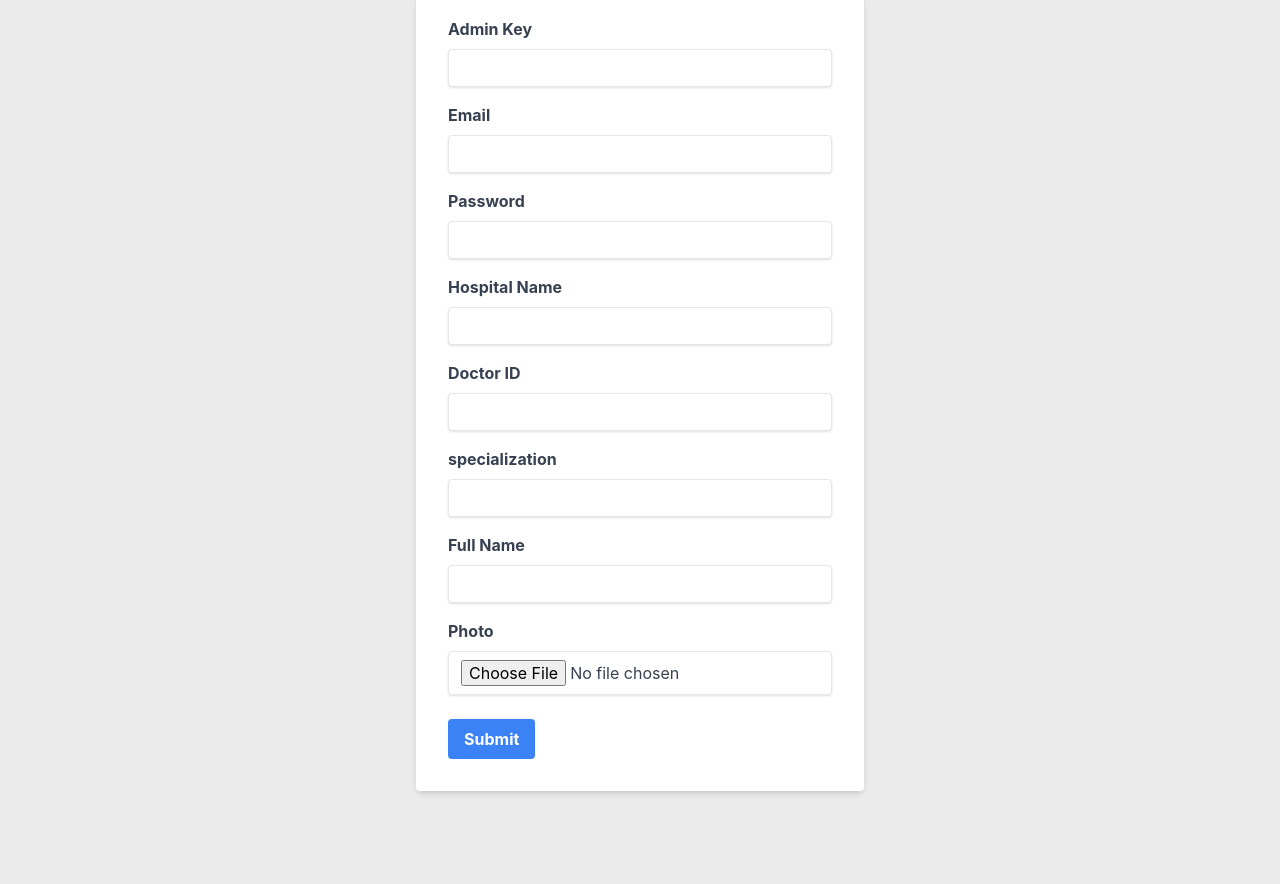
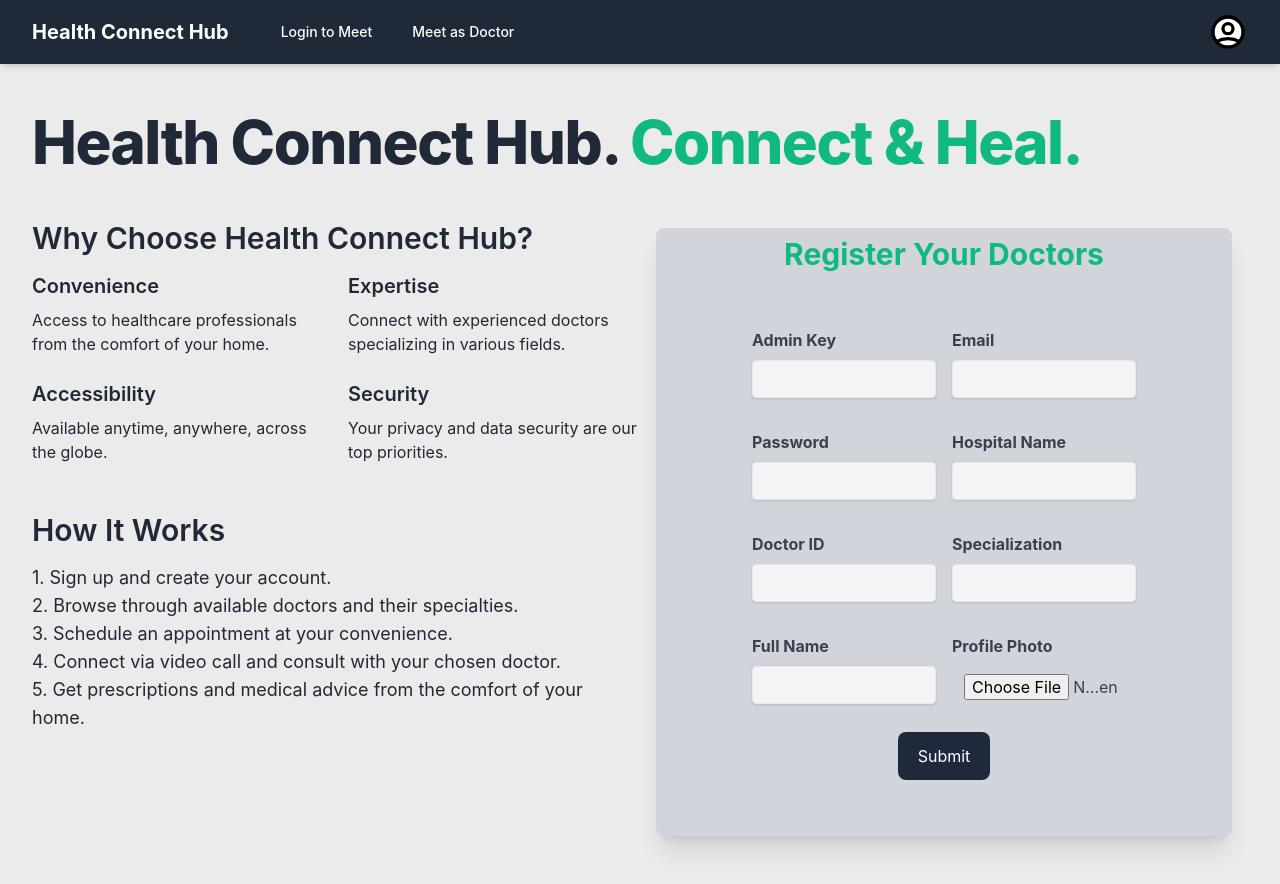
Before and after one commit to sharma-tanishq/health-connect-hub, a Next.js app: page /adminpage in a window 1280 px wide. Before the commit the page ends 800 px from the top, so only its background shows below. Built offline with nearby package versions, Linux system fonts and the light colour scheme; no server answers; a small style sheet from the web is missing.

Commit message:
ui changes done

```diff
--- a/components/DoctorList.tsx
+++ b/components/DoctorList.tsx
@@ -11,34 +11,47 @@ interface Doctor {
 
 interface DoctorListProps {
   doctors: Doctor[];
-    joinRoom: (roomId:string) => void;
+  joinRoom: (roomId: string) => void;
 }
 
 const DoctorList: React.FC<DoctorListProps> = ({ doctors, joinRoom }) => {
   const handleDoctorClick = (doctor: Doctor) => {
     console.log(`Clicked doctor: ${doctor.fullName}`);
     joinRoom(doctor.docId);
-    // Add any additional logic here, such as navigating to the doctor's profile page
   };
+
   return (
-    <div className="grid grid-cols-1 sm:grid-cols-2 md:grid-cols-3 lg:grid-cols-4 gap-4">
+    <div className="grid grid-cols-1 sm:grid-cols-2 md:grid-cols-3 lg:grid-cols-4 gap-6">
       {doctors.map((doctor) => (
         <div
           key={doctor.docId}
-          className="bg-white shadow-md rounded-lg overflow-hidden cursor-pointer"
+          className="bg-gray-800 shadow-lg rounded-lg overflow-hidden cursor-pointer transform hover:-translate-y-2 transition-all duration-300 "
           onClick={() => handleDoctorClick(doctor)}
         >
-          <div className="h-48 overflow-hidden">
+          <div className="h-56 overflow-hidden bg-gray-800">
+            <div className='p-2'>
+
             <img
               src={`${doctor.photo}`}
               alt={doctor.fullName}
               className="w-full h-full object-cover"
               />
               </div>
-          <div className="p-4">
-            <h3 className="text-lg font-semibold mb-2">{doctor.fullName}</h3>
-            <p className="text-gray-600">{doctor.specialization}</p>
-            <p className="text-gray-600">{doctor.hospital}</p>
+          </div>
+          <div className="p-6">
+            <h3 className="text-xl font-bold mb-4 text-white">
+              Name: {doctor.fullName}
+            </h3>
+            <div className="mb-2">
+              <span className="font-semibold text-white">
+                Specialization:
+              </span>{' '}
+              <span className="text-white">{doctor.specialization}</span>
+            </div>
+            <div>
+              <span className="font-semibold text-white">Hospital:</span>{' '}
+              <span className="text-white">{doctor.hospital}</span>
+            </div>
           </div>
         </div>
       ))}
--- a/components/header/index.tsx
+++ b/components/header/index.tsx
@@ -1,30 +1,46 @@
 import Link from 'next/link';
 import { useUser } from '@auth0/nextjs-auth0';
 import { UserIcon } from '../../assets/icons';
-
+import { useRouter } from 'next/router';
 const Header = () => {
   const userMetadata = useUser();
+  const router = useRouter();
 
   return (
-    <nav className="bg-gray-800 fixed top-0 w-full z-50">
-      <div className="max-w-7xl mx-auto px-2 sm:px-6 lg:px-8">
-        <div className="relative flex items-center justify-between h-16">
-          <div className="flex-1 flex items-center justify-center sm:items-stretch sm:justify-start">
-            <div className="hidden sm:block sm:ml-6">
-              <div className="flex space-x-4">
+    <nav className="bg-gray-800 fixed top-0 w-full z-50 shadow-md">
+      <div className="max-w-7xl mx-auto px-4 sm:px-6 lg:px-8">
+        <div className="flex items-center justify-between h-16">
+          <div className="flex items-center">
+            <div className="flex-shrink-0">
+              <Link href="/">
+                <span className="text-white text-xl font-bold hover:cursor-pointer">Health Connect Hub</span>
+              </Link>
+            </div>
+            <div className="hidden md:block">
+              <div className="ml-10 flex items-baseline space-x-4">
                 {!userMetadata.user ? (
                   <Link href="/api/auth/login">
-                    <button className="text-white">Login with Google</button>
+                    <button className="text-white hover:bg-gray-700 hover:text-white px-3 py-2 rounded-md text-sm font-medium">
+                      Login to Meet
+                    </button>
                   </Link>
                 ) : (
                   <Link href="/api/auth/logout">
-                    <button className="text-white">Logout</button>
+                    <button className="text-white hover:bg-gray-700 hover:text-white px-3 py-2 rounded-md text-sm font-medium">
+                      Logout
+                    </button>
                   </Link>
                 )}
+                <Link href={router.pathname ==="/doctorlogin"?"/":"/doctorlogin"}>
+                  <button className="text-white hover:bg-gray-700 hover:text-white px-3 py-2 rounded-md text-sm font-medium">
+                    {router.pathname ==="/doctorlogin"?"Meet as Patient":"Meet as Doctor"}
+                  </button>
+                </Link>
               </div>
             </div>
           </div>
-          <div className="absolute inset-y-0 right-0 flex items-center pr-2 sm:static sm:inset-auto sm:ml-6 sm:pr-0">
+          <div className="hidden md:block">
+            <div className="ml-4 flex items-center md:ml-6">
               <div className="ml-3 relative">
                 <button
                   type="button"
@@ -46,7 +62,11 @@ const Header = () => {
               </div>
             </div>
           </div>
-      </div>{' '}
+          <div className="-mr-2 flex md:hidden">
+            {/* Mobile menu button */}
+          </div>
+        </div>
+      </div>
     </nav>
   );
 };
--- a/components/welcome-container/index.tsx
+++ b/components/welcome-container/index.tsx
@@ -3,11 +3,12 @@ export default function WelcomeContainer({
 }: {
   children: React.ReactNode;
 }) {
+
   return (
     <>
       <div className="relative overflow-hidden">
         <div className="max-w-7xl mx-auto">
-          <div className="relative z-10 pb-8 sm:pb-16 md:pb-20 lg:max-w-2xl lg:w-full lg:pb-28 xl:pb-32">
+          <div className="relative z-10 pb-8  w-full ">
             <main className="mt-10 mx-auto max-w-7xl px-4 sm:mt-12 sm:px-6 md:mt-16 lg:mt-20 lg:px-8 xl:mt-28">
               <div className="sm:text-left lg:text-left">
                 <h1 className="text-4xl tracking-tight font-extrabold text-gray-900 sm:text-5xl md:text-6xl">
@@ -18,11 +19,10 @@ export default function WelcomeContainer({
                     Connect & Heal.
                   </span>
                 </h1>
-                <p className="mt-3 text-base text-gray-700 sm:mt-5 sm:text-lg sm:max-w-xl sm:mx-auto md:mt-5 md:text-xl lg:mx-0">
-                  Get Connected with Doctors all over the world.
-                </p>
-                <div className="flex gap-4 justify-start mt-4">{children}</div>
+
               </div>
+              <div className="grid grid-cols-2">
+                <div className="col-span-1">
                   <div className="mt-10 text-gray-800 text-left sm:mt-12">
                     <h2 className="text-3xl font-semibold mb-4">Why Choose Health Connect Hub?</h2>
                     <div className="grid grid-cols-1 sm:grid-cols-2 gap-6">
@@ -58,6 +58,11 @@ export default function WelcomeContainer({
                       5. Get prescriptions and medical advice from the comfort of your home.
                     </p>
                   </div>
+                </div>
+                <div className="mt-10 p-4 col-span-1 col-start-2">
+                  {children}
+                </div>
+              </div>
             </main>
           </div>
         </div>
--- a/pages/adminpage.tsx
+++ b/pages/adminpage.tsx
@@ -1,5 +1,6 @@
 import React, { ChangeEvent, FormEvent, useState } from 'react';
 import axios, { AxiosResponse } from 'axios';
+import Layout from './layout';
 
 interface FormData {
   email: string;
@@ -10,6 +11,7 @@ interface FormData {
   photo: string | null;
   password: string;
 }
+
 const AdminPage: React.FC = () => {
   const [adminKey, setAdminKey] = useState<string>('');
   const [formData, setFormData] = useState<FormData>({
@@ -80,17 +82,17 @@ const AdminPage: React.FC = () => {
   };
 
   return (
-    <div className="flex justify-center items-center h-screen">
-      <form
-        onSubmit={handleSubmit}
-        className="bg-white shadow-md rounded px-8 pt-6 pb-8 mb-4 w-full max-w-md"
-      >
+    <Layout>
+      <div className="bg-gray-300 shadow-xl rounded-lg flex flex-col justify-center items-center">
+      <div className="text-3xl my-2 text-emerald-500 font-bold mb-8">Register Your Doctors</div>
+        <form onSubmit={handleSubmit} className="px-8 pt-6 pb-8 mb-4 w-full max-w-md">
+          <div className="grid grid-cols-2 gap-4">
             <div className="mb-4">
               <label className="block text-gray-700 font-bold mb-2" htmlFor="adminKey">
                 Admin Key
               </label>
               <input
-            className="shadow appearance-none border rounded w-full py-2 px-3 text-gray-700 leading-tight focus:outline-none focus:shadow-outline"
+                className="shadow bg-gray-100 appearance-none border rounded w-full py-2 px-3 text-gray-700 leading-tight focus:outline-none focus:shadow-outline"
                 id="adminKey"
                 type="text"
                 name="adminKey"
@@ -104,7 +106,7 @@ const AdminPage: React.FC = () => {
                 Email
               </label>
               <input
-            className="shadow appearance-none border rounded w-full py-2 px-3 text-gray-700 leading-tight focus:outline-none focus:shadow-outline"
+                className="shadow bg-gray-100 appearance-none border rounded w-full py-2 px-3 text-gray-700 leading-tight focus:outline-none focus:shadow-outline"
                 id="email"
                 type="email"
                 name="email"
@@ -118,7 +120,7 @@ const AdminPage: React.FC = () => {
                 Password
               </label>
               <input
-            className="shadow appearance-none border rounded w-full py-2 px-3 text-gray-700 leading-tight focus:outline-none focus:shadow-outline"
+                className="shadow bg-gray-100 appearance-none border rounded w-full py-2 px-3 text-gray-700 leading-tight focus:outline-none focus:shadow-outline"
                 id="password"
                 type="text"
                 name="password"
@@ -132,7 +134,7 @@ const AdminPage: React.FC = () => {
                 Hospital Name
               </label>
               <input
-            className="shadow appearance-none border rounded w-full py-2 px-3 text-gray-700 leading-tight focus:outline-none focus:shadow-outline"
+                className="shadow bg-gray-100 appearance-none border rounded w-full py-2 px-3 text-gray-700 leading-tight focus:outline-none focus:shadow-outline"
                 id="hospital"
                 type="text"
                 name="hospital"
@@ -146,7 +148,7 @@ const AdminPage: React.FC = () => {
                 Doctor ID
               </label>
               <input
-            className="shadow appearance-none border rounded w-full py-2 px-3 text-gray-700 leading-tight focus:outline-none focus:shadow-outline"
+                className="shadow bg-gray-100 appearance-none border rounded w-full py-2 px-3 text-gray-700 leading-tight focus:outline-none focus:shadow-outline"
                 id="docId"
                 type="text"
                 name="docId"
@@ -157,10 +159,10 @@ const AdminPage: React.FC = () => {
             </div>
             <div className="mb-4">
               <label className="block text-gray-700 font-bold mb-2" htmlFor="specialization">
-          specialization
+                Specialization
               </label>
               <input
-            className="shadow appearance-none border rounded w-full py-2 px-3 text-gray-700 leading-tight focus:outline-none focus:shadow-outline"
+                className="shadow bg-gray-100 appearance-none border rounded w-full py-2 px-3 text-gray-700 leading-tight focus:outline-none focus:shadow-outline"
                 id="specialization"
                 type="text"
                 name="specialization"
@@ -174,7 +176,7 @@ const AdminPage: React.FC = () => {
                 Full Name
               </label>
               <input
-            className="shadow appearance-none border rounded w-full py-2 px-3 text-gray-700 leading-tight focus:outline-none focus:shadow-outline"
+                className="shadow bg-gray-100 appearance-none border rounded w-full py-2 px-3 text-gray-700 leading-tight focus:outline-none focus:shadow-outline"
                 id="fullName"
                 type="text"
                 name="fullName"
@@ -183,12 +185,12 @@ const AdminPage: React.FC = () => {
                 required
               />
             </div>
-        <div className="mb-6">
+            <div className="mb-4">
               <label className="block text-gray-700 font-bold mb-2" htmlFor="photo">
-            Photo
+               Profile Photo
               </label>
               <input
-            className="shadow appearance-none border rounded w-full py-2 px-3 text-gray-700 leading-tight focus:outline-none focus:shadow-outline"
+                className=" appearance-none w-full py-2 px-3 text-gray-700 leading-tight focus:outline-none focus:shadow-outline"
                 id="photo"
                 type="file"
                 name="photo"
@@ -196,9 +198,10 @@ const AdminPage: React.FC = () => {
                 accept="image/*"
               />
             </div>
-        <div className="flex items-center justify-between">
+          </div>
+          <div className="flex items-center justify-center">
             <button
-            className="bg-blue-500 hover:bg-blue-700 text-white font-bold py-2 px-4 rounded focus:outline-none focus:shadow-outline"
+              className="px-5 py-3 rounded-lg text-white bg-slate-800 hover:bg-emerald-700 m-2"
               type="submit"
             >
               Submit
@@ -206,6 +209,7 @@ const AdminPage: React.FC = () => {
           </div>
         </form>
       </div>
+    </Layout>
   );
 };
 
--- a/pages/index.tsx
+++ b/pages/index.tsx
@@ -62,26 +62,23 @@ const Home: React.FC<DoctorListProps> = ({ doctors }) => {
     <>
       <Header />
       <WelcomeContainer>
-        <button
-          onClick={createRoom}
-          className="p-3 bg-emerald-300 hover:bg-indigo-200 rounded-md text-emerald-800 text-sm founded-medium"
-        >
-          Create Meet
-        </button>
-        <input
-          onChange={(e: any) => setRoomId(e.target.value)}
-          placeholder="Enter or paste room id"
-          className="px-4 py-1 w-80 rounded-md"
-        />
-        <button
-          onClick={joinRoom2}
-          disabled={roomId.length === 0}
-          className="p-3 bg-emerald-500 hover:bg-indigo-300 rounded-md text-emerald-800 text-sm founded-medium disabled:bg-gray-300 disabled:cursor-not-allowed"
-        >
-          Join
-        </button>
+        <div></div>
       </WelcomeContainer>
+      <div className='mt-10 mx-auto max-w-7xl px-4 sm:mt-12 sm:px-6 md:mt-16 lg:mt-20 lg:px-8 xl:mt-28'>
+
+        <h1 className="text-4xl tracking-tight font-extrabold text-gray-900 sm:text-5xl md:text-6xl">
+          <span className="block text-gray-800 xl:inline">
+            Meet Our Doctors.
+          </span>{' '}
+          <span className="block text-emerald-500 xl:inline">
+            Connect & Heal.
+          </span>
+        </h1>
+        <div className='my-2'>
+
       <DoctorList doctors={doctors} joinRoom={joinRoom} />
+        </div>
+      </div>
     </>
   );
 };
--- /dev/null
+++ b/pages/layout.tsx
@@ -0,0 +1,20 @@
+import { Header, WelcomeContainer } from '../components';
+import React, { ReactNode } from 'react';
+type LayoutProps = {
+    children: ReactNode;
+};
+
+const Layout = ({ children }: LayoutProps) => {
+
+    return (
+        <>
+            <Header />
+            <WelcomeContainer>
+                <main>
+                    {children}
+                </main>
+            </WelcomeContainer>
+        </>
+    )
+}
+export default Layout;
```
Also changed, not shown: common/components/prescModal.tsx (+4 -4 lines), common/components/reportModal.tsx (+48 -39 lines), pages/doctorlogin.tsx (+26 -16 lines), 1 other file (tests, documents, lock files or other folders). Lines whose indentation alone changed are shown as unchanged.
